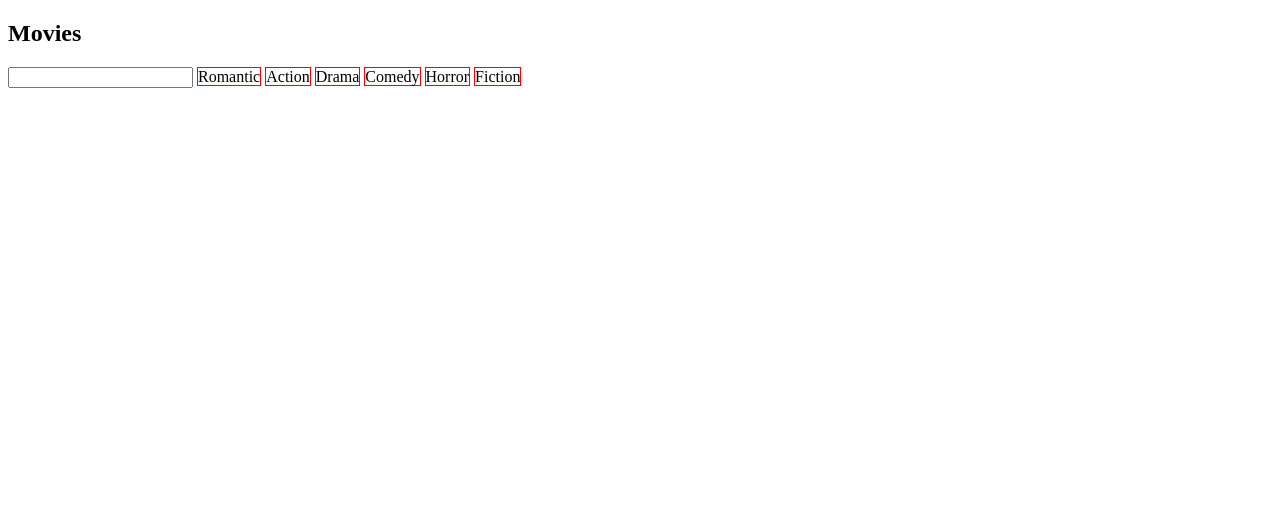
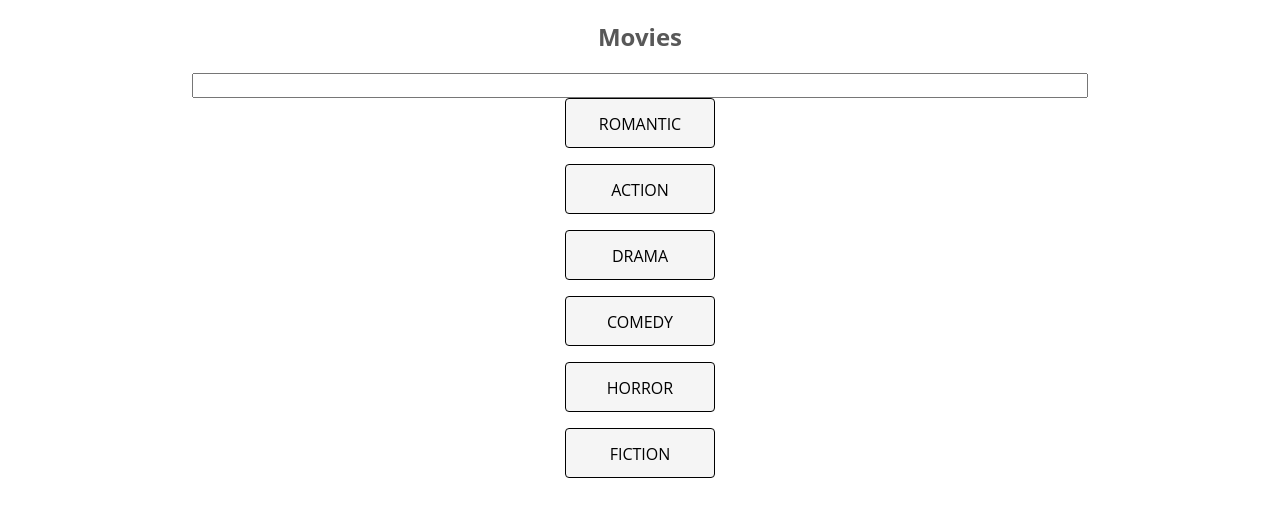
Before and after one commit to Laboratoria/mex007-hackathon-interna, a website: page src/index.html in a window 1280 px wide. Drawn offline with Linux system fonts and the light colour scheme.

Commit message:
css basico en botones

```diff
--- a/src/index.html
+++ b/src/index.html
@@ -11,9 +11,9 @@
     <header>
         <nav></nav>
     </header>
-    <section>
+    <section class="filter-movie">
         <h1>Movies</h1>
-        <input type="text">
+        <input class="general-filter" type="text">
         <a class="btn-mood" id="romantic">Romantic</a>
         <a class="btn-mood" id="action">Action</a>
         <a class="btn-mood" id="drama">Drama</a>
--- a/src/main.js
+++ b/src/main.js
@@ -29,6 +29,7 @@ let allMovies = [];
 //for (let boton in buttonTypes){
 
 boton.addEventListener('click', (event) =>{
+    event.preventDefault();
     for(let i= 0; i< titles.length; i++) {
     fetch('http://www.omdbapi.com/?apikey=68f0eccc&t='+ titles[i])
     .then(res => res.json())
--- a/src/style.css
+++ b/src/style.css
@@ -1,3 +1,52 @@
+body {
+    margin: 0;
+    padding: 0;
+    font-family: 'Open Sans', sans-serif;
+    color: #585858;
+
+  }
+  * {
+    -webkit-box-sizing: border-box;
+    -moz-box-sizing: border-box;
+    box-sizing: border-box;
+  }
+
+.filter-movie{
+    text-align: center;
+}
+.general-filter{
+    text-align: center;
+    display: block;
+    width: 70%;
+    height: 25px;
+    margin-bottom: 20px;
+    margin: auto;
+
+}
 .btn-mood {
-    border: 1px solid red
+    cursor: pointer;
+    min-width: 70px;
+    height: 50px;
+    line-height: 50px;
+    text-align: center;
+    text-transform: uppercase;
+    text-decoration: none;
+    background-color: #f5f5f5;
+    border: 1px solid #000;
+    color: #000;
+    border-radius: 4px;
+    font-size: 1em;
+    background-repeat: no-repeat;
+    background-position: 1rem center;
+    background-size: 30px;
+    -webkit-border-radius: 4px;
+    -moz-border-radius: 4px;
+    -ms-border-radius: 4px;
+    -o-border-radius: 4px;
+    font-size: 1rem;
+    display: block;
+    margin-left: auto;
+    margin-right: auto;
+    margin-bottom: 1rem;
+    max-width: 150px;
 }
```
